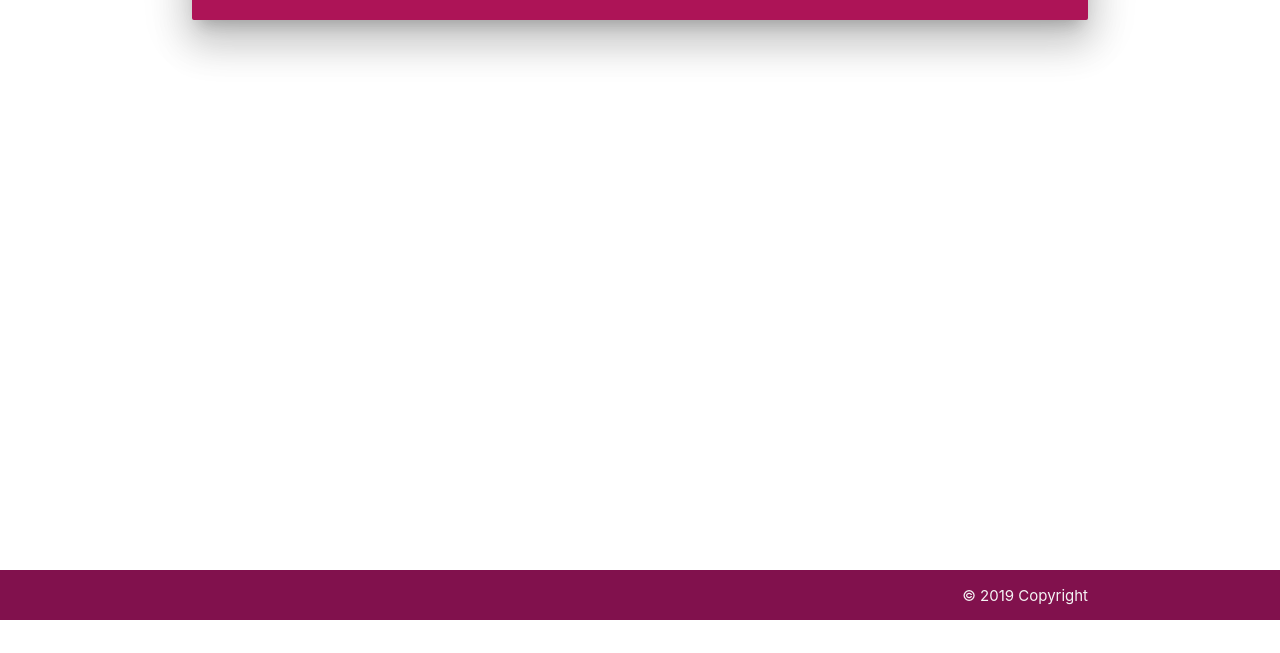
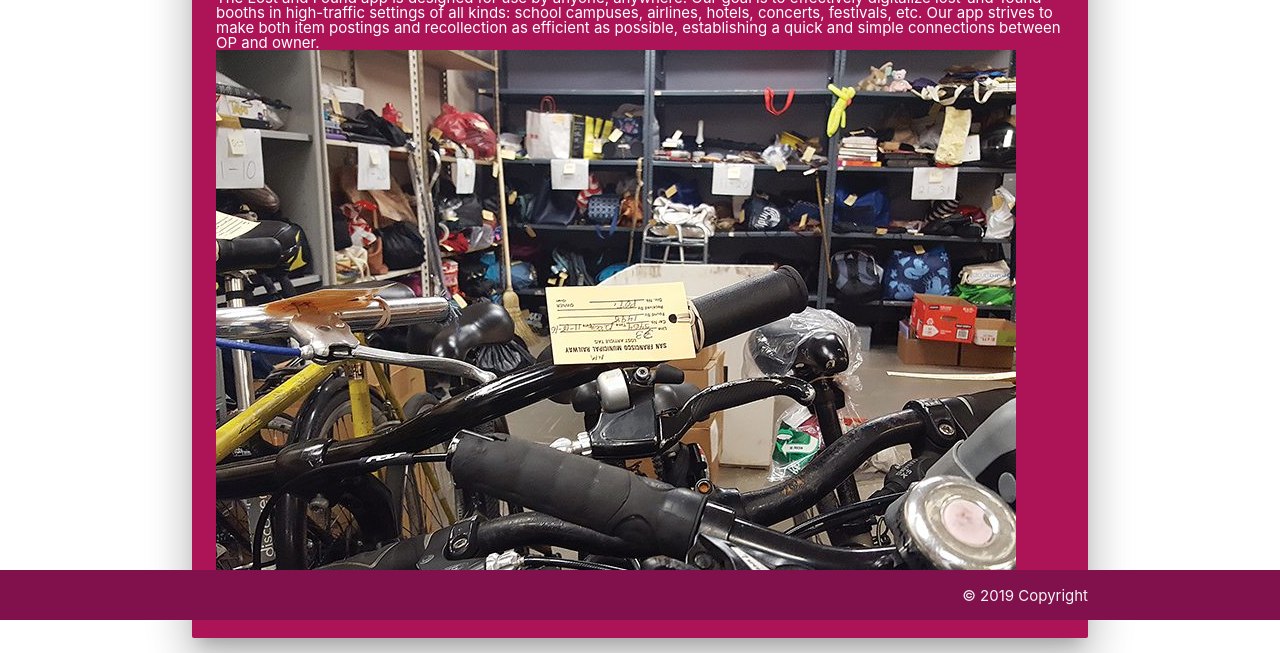
Before and after one commit to davidwu92/Project-Two, a website: page public/aboutPage/about.html in a window 1280 px wide. Shown: the part 180-833 px from the top of the page. Before the commit the page ends 800 px from the top, so only its background shows below. Drawn offline with nearby package versions, Linux system fonts and the light colour scheme; no server answers; files whose address does not match are found by name.

Commit message:
Image for About

```diff
--- a/public/aboutPage/about.html
+++ b/public/aboutPage/about.html
@@ -13,6 +13,11 @@
   <link rel="stylesheet" href="https://cdnjs.cloudflare.com/ajax/libs/materialize/1.0.0/css/materialize.min.css">
   <!-- Custom CSS -->
   <link rel="stylesheet" href="../assets/style.css">
+  <style>
+    img {
+      height: 10%;
+    }
+  </style>
 </head>
 <body>
   <!-- NavBar -->
@@ -60,8 +65,14 @@
     <div class="col s12">
         <div class="card pink darken-3 z-depth-5">
           <div class="card-content">
-            <h3 id="eventName" class= "white-text center-align"></h3>
-            <h4 class="white-text center-align"><span id="numItems"></span> About</h4>
+            <h4 class="white-text center-align">About</h4>
+            <p class = "white-text">
+              The Lost and Found app is designed for use by anyone, anywhere. Our goal is to effectively digitalize lost-and-found booths in high-traffic settings of all kinds: school campuses, airlines, hotels, concerts, festivals, etc. Our app strives to make both item postings and recollection as efficient as possible, establishing a quick and simple connections between OP and owner.
+            </p>
+            <img class = "responsive-image" src="../assets/images/MinuLostFound1.1227.jpg" alt="San Francisco Muni's Lost and Found">
+            <p class = "white-text">
+              Users should log in at our homepage to add events and create postings at those events. Upon creating the posting, anyone looking for their lost items can use the app to check our database for things that sound similar to their lost item.
+            </p>
           </div>
         </div>
   </div>
```
Also changed, not shown: public/assets/images/MinuLostFound1.1227.jpg (added).
